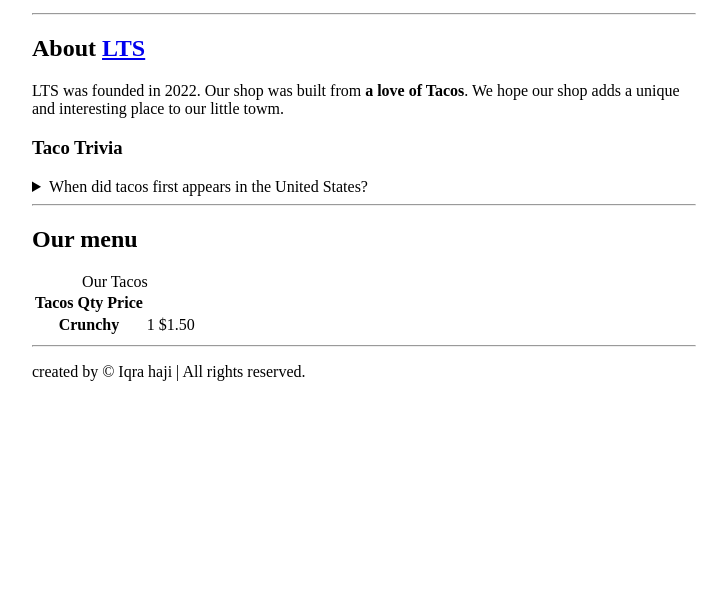
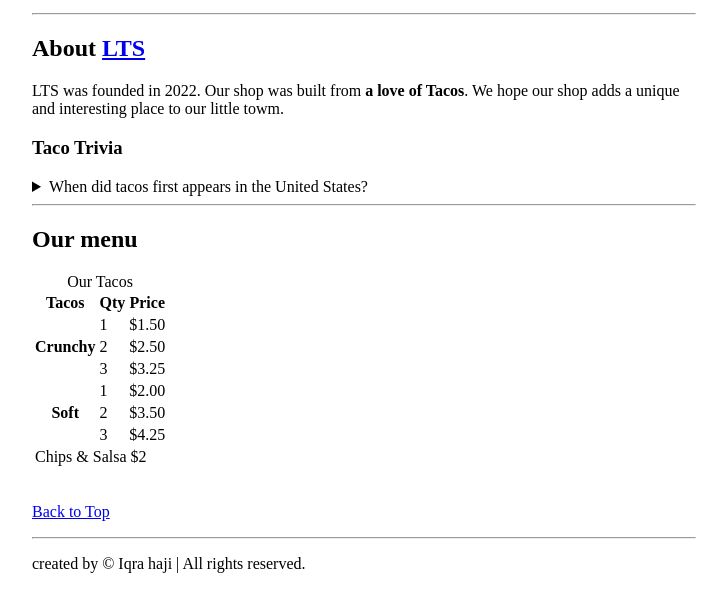
Before and after one commit to Iqrahaji/Practice-files-of-HTML, a plain HTML site: page Project no 1/Index.html in a window 1280 px wide. Shown: the part 521-1132 px from the top of the page, without its empty margins (276-1003 px from the left). Before the commit the page ends 952 px from the top, so only its background shows below. Drawn offline with Linux system fonts and the light colour scheme.

Commit message:
The home page is ready and it works properly.

```diff
--- a/Project no 1/Index.html
+++ b/Project no 1/Index.html
@@ -12,9 +12,9 @@
     <h1>Welcome to the little - Tacos shop</h1>
     <nav>
       <ul>
-        <li><a href="/">Home</a></li>
-        <li><a href="/#about">About LTS</a></li>
-        <li><a href="/#menu">Our menu</a></li>
+        <li><a href="#">Home</a></li>
+        <li><a href="#about">About LTS</a></li>
+        <li><a href="#menu">Our menu</a></li>
         <li><a href="hours.html">Store hours</a></li>
       </ul>
     </nav>
@@ -57,12 +57,39 @@
     </thead>
     <tbody>
       <tr>
-        <th scope="col" colspan="3">Crunchy</th>
+        <th scope="col" rowspan="3">Crunchy</th>
         <td>1</td>
         <td>$1.50</td>
       </tr>
+      <tr>
+        <td>2</td>
+        <td>$2.50</td>
+      </tr>
+      <tr>
+        <td>3</td>
+        <td>$3.25</td>
+      </tr>
+              <th scope="col" rowspan="3">Soft</th>
+        <td>1</td>
+        <td>$2.00</td>
+      </tr>
+      <tr>
+        <td>2</td>
+        <td>$3.50</td>
+      </tr>
+      <tr>
+        <td>3</td>
+        <td>$4.25</td>
+      </tr>
     </tbody>
+    <tfoot>
+      <tr>
+        <td colspan="3" >Chips &amp; Salsa $2</td>
+      </tr>
+    </tfoot>
    </table>
+   <br>
+   <p><a href="#">Back to Top</a></p>
 </article>
   </main>
   <hr>
```
